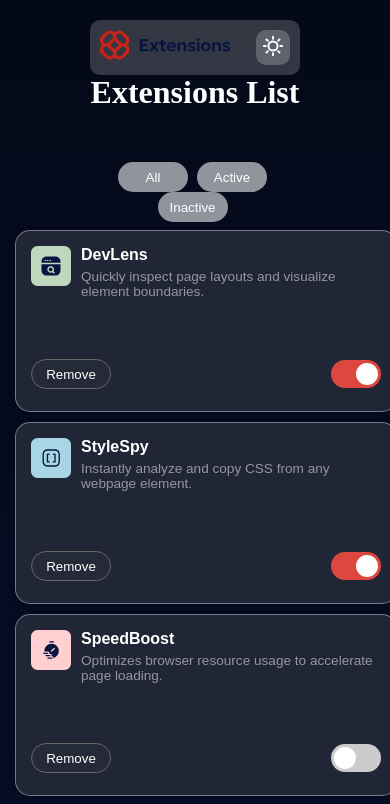
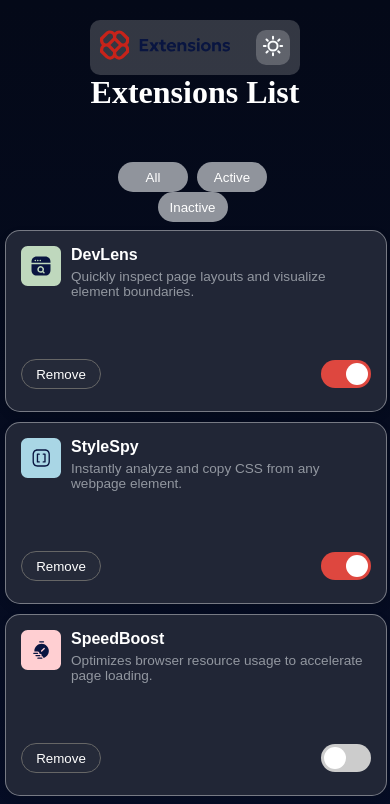
Before and after one commit to Gabin-Hernandez/Browser-UI, a plain HTML site: page index.html in a window 390 px wide. Shown: the top 804 px of the page. Drawn offline with Linux system fonts and the light colour scheme.

Commit message:
Update index.html

```diff
--- a/index.html
+++ b/index.html
@@ -237,7 +237,7 @@
           text-align: center;
         }
         .cards{
-          margin: 0px 5px 0px;
+          margin: 0px -5px 0px;
         }
 
       }
```
